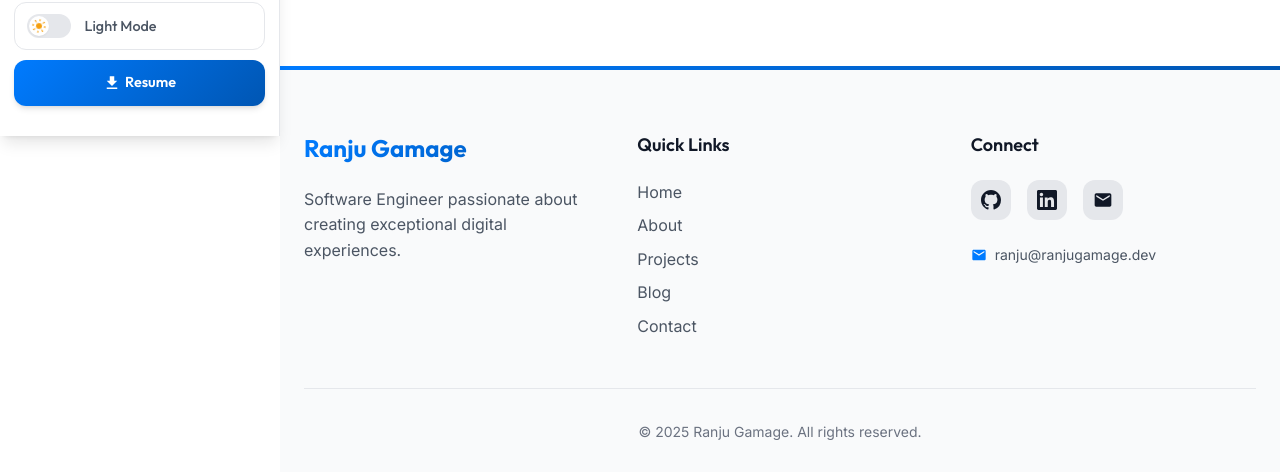
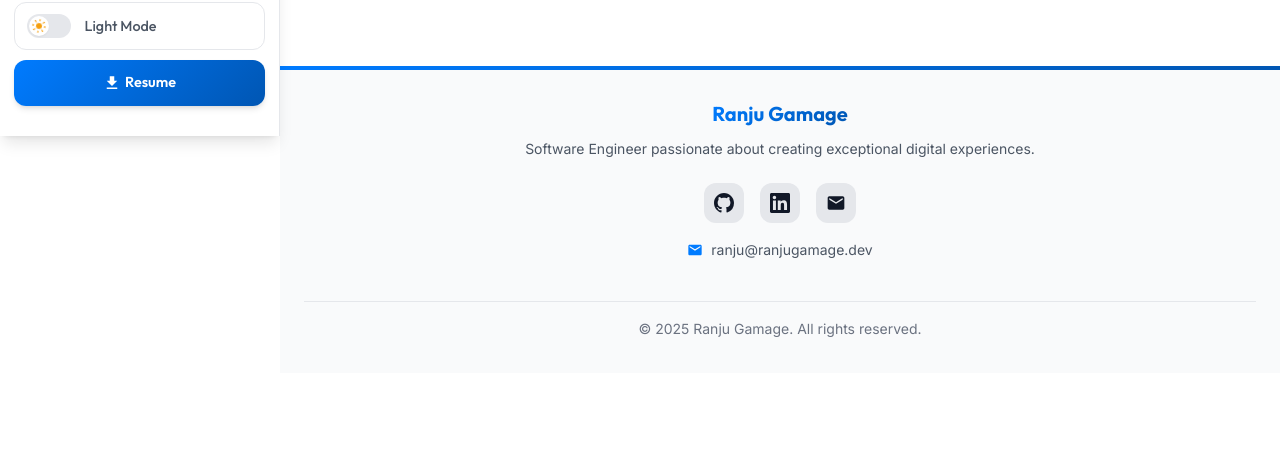
Before and after one commit to RanjuLG/portfolio, an Angular app: page /blog in a window 1280 px wide. Shown: the part 664-1136 px from the top of the page. After the commit the page ends 1037 px from the top, so only its background shows below. Built offline with nearby package versions, Linux system fonts and the light colour scheme; no server answers.

Commit message:
Refactor footer layout and simplify content

```diff
--- a/src/app/shared/footer/footer.css
+++ b/src/app/shared/footer/footer.css
@@ -12,31 +12,36 @@
 }
 
 .footer-container {
-  padding: var(--spacing-3xl) var(--spacing-lg) var(--spacing-xl);
+  padding: var(--spacing-xl) var(--spacing-lg);
 }
 
 .footer-content {
-  display: grid;
-  grid-template-columns: repeat(auto-fit, minmax(250px, 1fr));
-  gap: var(--spacing-2xl);
-  margin-bottom: var(--spacing-2xl);
+  display: flex;
+  justify-content: center;
+  margin-bottom: var(--spacing-lg);
 }
 
 .footer-section {
   display: flex;
   flex-direction: column;
-  gap: var(--spacing-md);
+  gap: var(--spacing-sm);
+  max-width: 600px;
+  text-align: center;
+}
+
+.footer-main {
+  align-items: center;
 }
 
 .footer-title {
   font-family: var(--font-display);
-  font-size: var(--text-2xl);
+  font-size: var(--text-xl);
   font-weight: 700;
   background: var(--gradient-primary);
   -webkit-background-clip: text;
   -webkit-text-fill-color: transparent;
   background-clip: text;
-  margin-bottom: var(--spacing-sm);
+  margin-bottom: var(--spacing-xs);
 }
 
 .footer-subtitle {
@@ -49,9 +54,16 @@
 
 .footer-text {
   color: var(--text-secondary);
-  font-size: var(--text-base);
-  line-height: 1.6;
-  margin: 0;
+  font-size: var(--text-sm);
+  line-height: 1.5;
+  margin: 0 0 var(--spacing-md) 0;
+}
+
+.footer-connect {
+  display: flex;
+  flex-direction: column;
+  align-items: center;
+  gap: var(--spacing-sm);
 }
 
 .footer-links {
@@ -124,8 +136,8 @@
   display: flex;
   flex-direction: column;
   align-items: center;
-  gap: var(--spacing-sm);
-  padding-top: var(--spacing-xl);
+  gap: var(--spacing-xs);
+  padding-top: var(--spacing-md);
   border-top: 1px solid var(--gray-200);
   text-align: center;
 }
@@ -154,24 +166,11 @@
 
 @media (max-width: 768px) {
   .footer-content {
-    grid-template-columns: 1fr;
-    gap: var(--spacing-xl);
-  }
-
-  .footer-section {
-    text-align: center;
+    flex-direction: column;
     align-items: center;
   }
 
-  .footer-links {
-    align-items: center;
-  }
-
-  .footer-link:hover {
-    transform: translateX(0) scale(1.05);
-  }
-
-  .footer-bottom {
+  .footer-connect {
     flex-direction: column;
   }
 
--- a/src/app/shared/footer/footer.html
+++ b/src/app/shared/footer/footer.html
@@ -2,26 +2,13 @@
   <div class="footer-divider"></div>
   <div class="footer-container container">
     <div class="footer-content">
-      <div class="footer-section">
+      <div class="footer-section footer-main">
         <h3 class="footer-title">{{ config.personal.name }}</h3>
         <p class="footer-text">
           Software Engineer passionate about creating exceptional digital experiences.
         </p>
-      </div>
 
-      <div class="footer-section">
-        <h4 class="footer-subtitle">Quick Links</h4>
-        <div class="footer-links">
-          <a (click)="navigateTo('home')" class="footer-link">Home</a>
-          <a (click)="navigateTo('about')" class="footer-link">About</a>
-          <a (click)="navigateTo('projects')" class="footer-link">Projects</a>
-          <a (click)="navigateTo('blog')" class="footer-link">Blog</a>
-          <a (click)="navigateTo('contact')" class="footer-link">Contact</a>
-        </div>
-      </div>
-
-      <div class="footer-section">
-        <h4 class="footer-subtitle">Connect</h4>
+        <div class="footer-connect">
           <div class="social-links">
             @for (link of socialLinks; track link.name) {
             <a
@@ -37,6 +24,7 @@
             </a>
             }
           </div>
+
           <p class="footer-email">
             <svg viewBox="0 0 24 24" class="email-icon" xmlns="http://www.w3.org/2000/svg">
               <path
@@ -48,6 +36,7 @@
           </p>
         </div>
       </div>
+    </div>
 
     <div class="footer-bottom">
       <p class="copyright">
```
Lines whose indentation alone changed are shown as unchanged.
